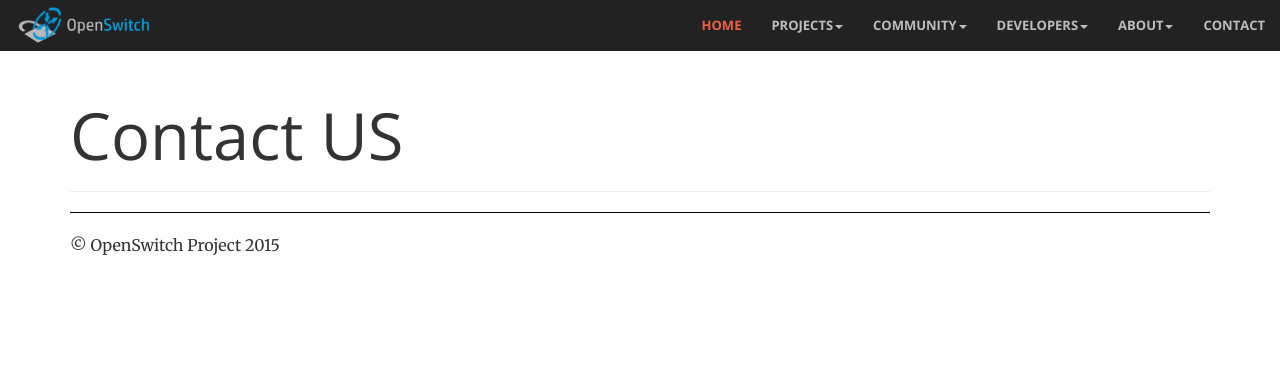
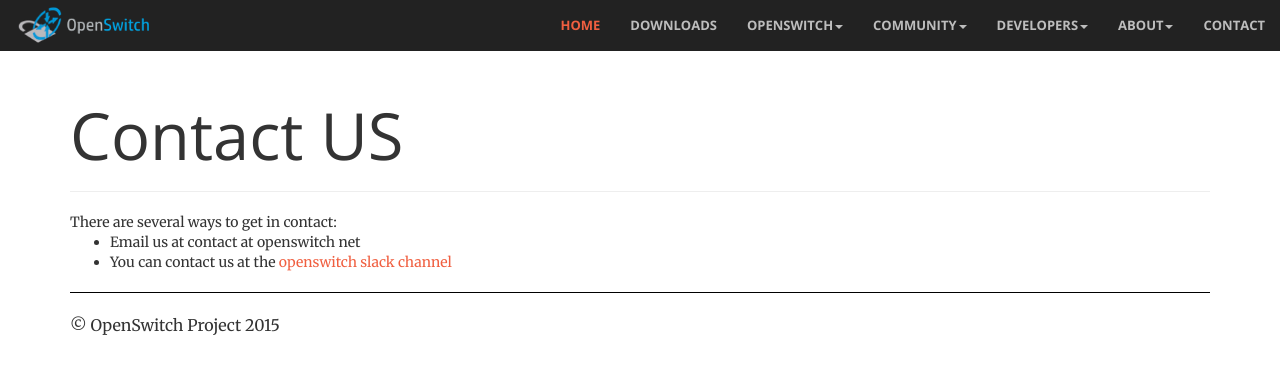
Before and after one commit to tomsim/infra_website, a Jekyll site: the page built from contact.html, in a window 1280 px wide. Shown: the top 374 px of the page. Built offline with Jekyll 4.4.1, drawn with Linux system fonts in a browser that asks for light colours; nearby versions of some CDN libraries; Markdown is read by kramdown in place of the engine named in the settings.

Commit message:
Update layout
Change-Id: Ia7bac6aef73680329a3c2a68684e1e33f140c81a
Signed-off-by: Diego Dompe <dompe@hp.com>

```diff
--- a/_includes/navlinks.html
+++ b/_includes/navlinks.html
@@ -1,9 +1,12 @@
 <ul class="nav navbar-nav navbar-right">
   <li class="active"><a href="/">Home</a></li>
+  <li><a href="/downloads">Downloads</a></li>
   <li class="dropdown">
-      <a href="#" class="dropdown-toggle" data-toggle="dropdown" role="button" aria-haspopup="true" aria-expanded="false">Projects<span class="caret"></span></a>
+      <a href="#" class="dropdown-toggle" data-toggle="dropdown" role="button" aria-haspopup="true" aria-expanded="false">OpenSwitch<span class="caret"></span></a>
           <ul class="dropdown-menu">
-            <li><a href="/openswitch">OpenSwitch</a></li>
+            <li><a href="/overview">Overview</a></li>
+            <li><a href="/manuals">Manuals</a></li>
+            <li><a href="/hcl">Hardware Compatibility List</a></li>
           </ul>
   </li>
   <li class="dropdown">
--- a/contact.html
+++ b/contact.html
@@ -2,6 +2,14 @@
 title: OpenSwitch Contact
 layout: default
 ---
+<script src='https://www.google.com/recaptcha/api.js'></script>
+
 <div class="page-header">
   <h1>Contact US</h1>
 </div>
+
+There are several ways to get in contact:
+<ul>
+  <li>Email us at contact at openswitch net</li>
+  <li>You can contact us at the <a href="http://openswitch.slack.com/">openswitch slack channel</a></li>
+</ul>
--- a/index.html
+++ b/index.html
@@ -26,6 +26,7 @@
                     <h1>OpenSwitch</h1>
                     <hr>
                     <p>Flowing your packets free since 2015</p>
+                    <a href="/overview" class="btn btn-primary btn-xl page-scroll">Find Out More</a>
                 </div>
             </div>
           </header>
--- a/membership.html
+++ b/membership.html
@@ -18,8 +18,8 @@
       <img class="img-responsive" src="/img/broadcom_logo.png" alt="Broadcom Logo">
     </a>
   </div>
-  <div class="col-xs-6 col-md-3 col-height col-middle">
+  <div class="col-xs-0 col-md-3 col-height col-middle">
   </div>
-  <div class="col-xs-6 col-md-3 col-height col-middle">
+  <div class="col-xs-0 col-md-3 col-height col-middle">
   </div>
 </div>
```
Also changed, not shown: downloads.html (added, +7 -0 lines), hcl.html (added, +7 -0 lines), manuals.html (added, +7 -0 lines), overview.html (added, +7 -0 lines), img/hewlett_packard_enterprise_logo.png.
